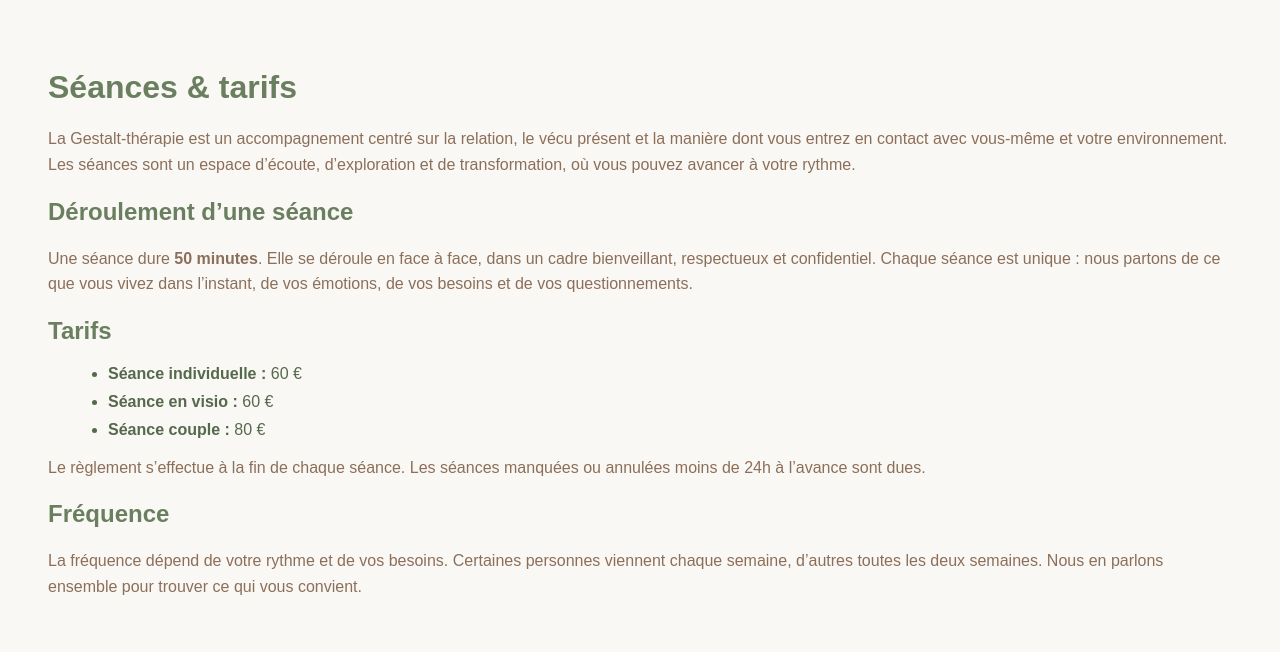
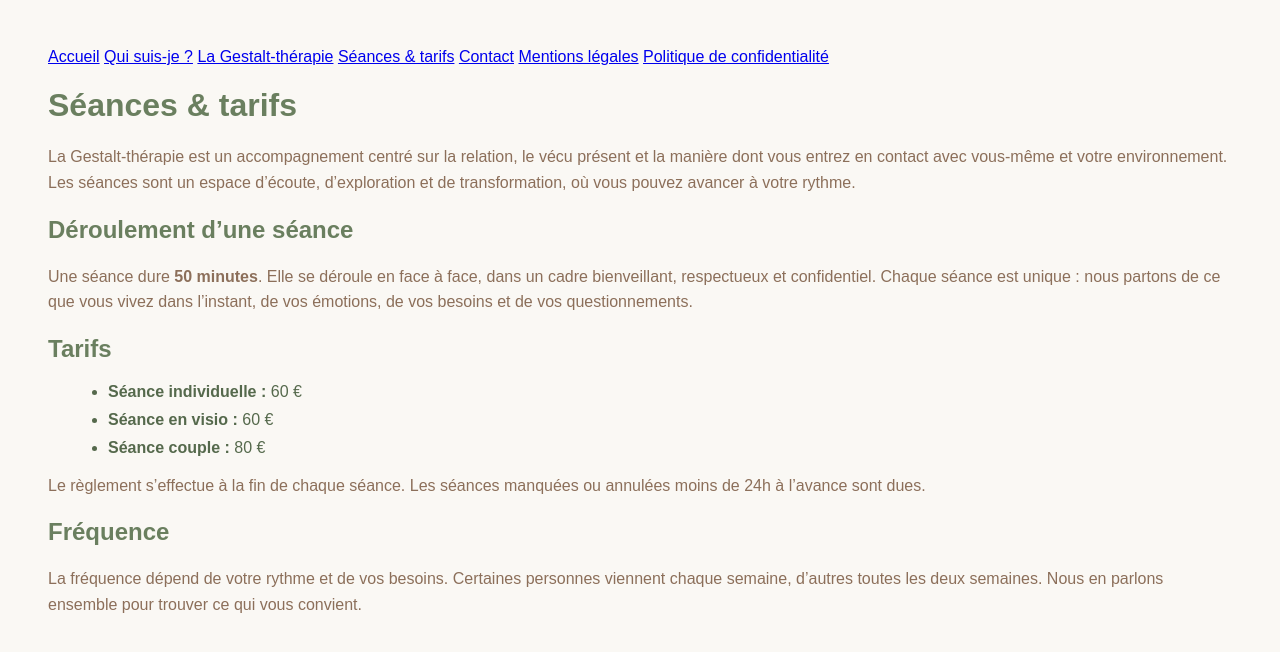
Before and after one commit to laetitiaroux312-afk/site-gestalt, a plain HTML site: page seances.html in a window 1280 px wide. Drawn offline with Linux system fonts and the light colour scheme.

Commit message:
Update seances.html

```diff
--- a/seances.html
+++ b/seances.html
@@ -6,6 +6,15 @@
     <link rel="stylesheet" href="style.css">
 </head>
 <body>
+<nav class="menu">
+    <a href="index.html">Accueil</a>
+    <a href="qui-suis-je.html">Qui suis‑je ?</a>
+    <a href="gestalt.html">La Gestalt‑thérapie</a>
+    <a href="seances.html">Séances & tarifs</a>
+    <a href="contact.html">Contact</a>
+    <a href="mentions-legales.html">Mentions légales</a>
+    <a href="politique-confidentialite.html">Politique de confidentialité</a>
+</nav>
 
 <h1>Séances & tarifs</h1>
 
```
